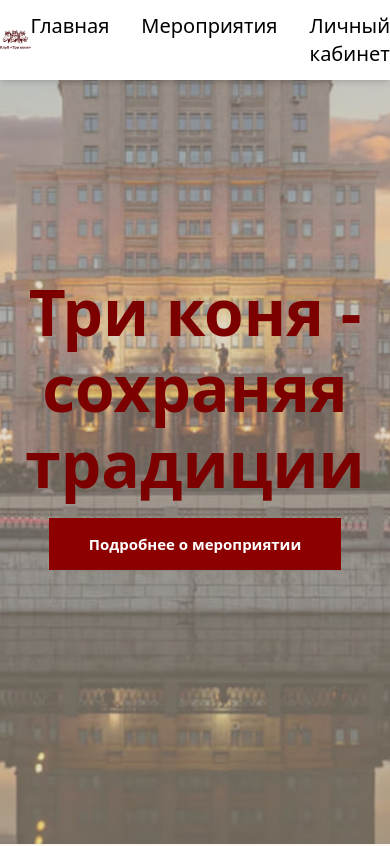
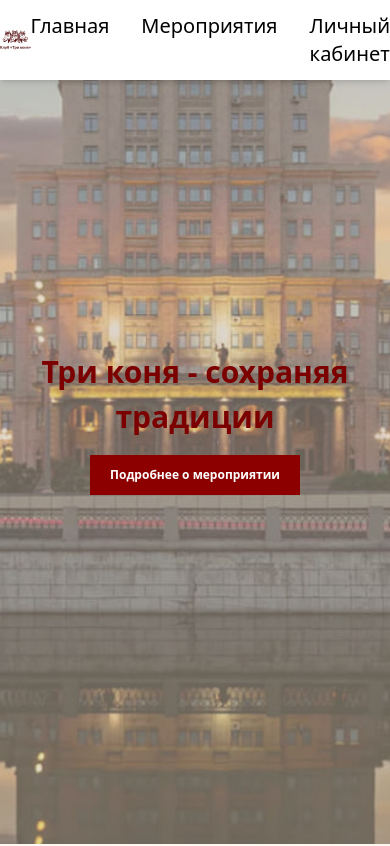
Before and after one commit to KhamdamovAva/3Horses, a React (Vite) app: page / in a window 390 px wide. Shown: the top 846 px of the page. Built offline with nearby package versions, Linux system fonts and the light colour scheme.

Commit message:
i updated adaptive to mobile

```diff
--- a/src/components/Header.jsx
+++ b/src/components/Header.jsx
@@ -9,8 +9,8 @@ function Header() {
                     backgroundImage: `url(${backImage})`,
                     backgroundBlendMode: 'overlay',
                 }}>
-                <h1 className='text-[64px] font-bold mb-4 leading-19 text-[#7c0000]'>Три коня - сохраняя <br />традиции</h1>
-                <a href='' className='bg-[#8c0000] text-white text-[15px] px-[40px] py-[15px] font-bold cursor-pointer transition-all duration-300 hover:bg-[#a00000]'>
+                <h1 className='text-[30px] sm:text-[45px] md:text-[64px] font-bold mb-4 md:leading-19 text-[#7c0000]'>Три коня - сохраняя <br />традиции</h1>
+                <a href='' className='bg-[#8c0000] text-white text-[12px] sm:text-[14px] md:text-[15px] px-[20px] sm:px-[30px] md:px-[40px] py-[11px] sm:py-[14px] md:py-[15px] font-bold cursor-pointer transition-all duration-300 hover:bg-[#a00000]'>
                     Подробнее о мероприятии
                 </a>
             </div>
```
